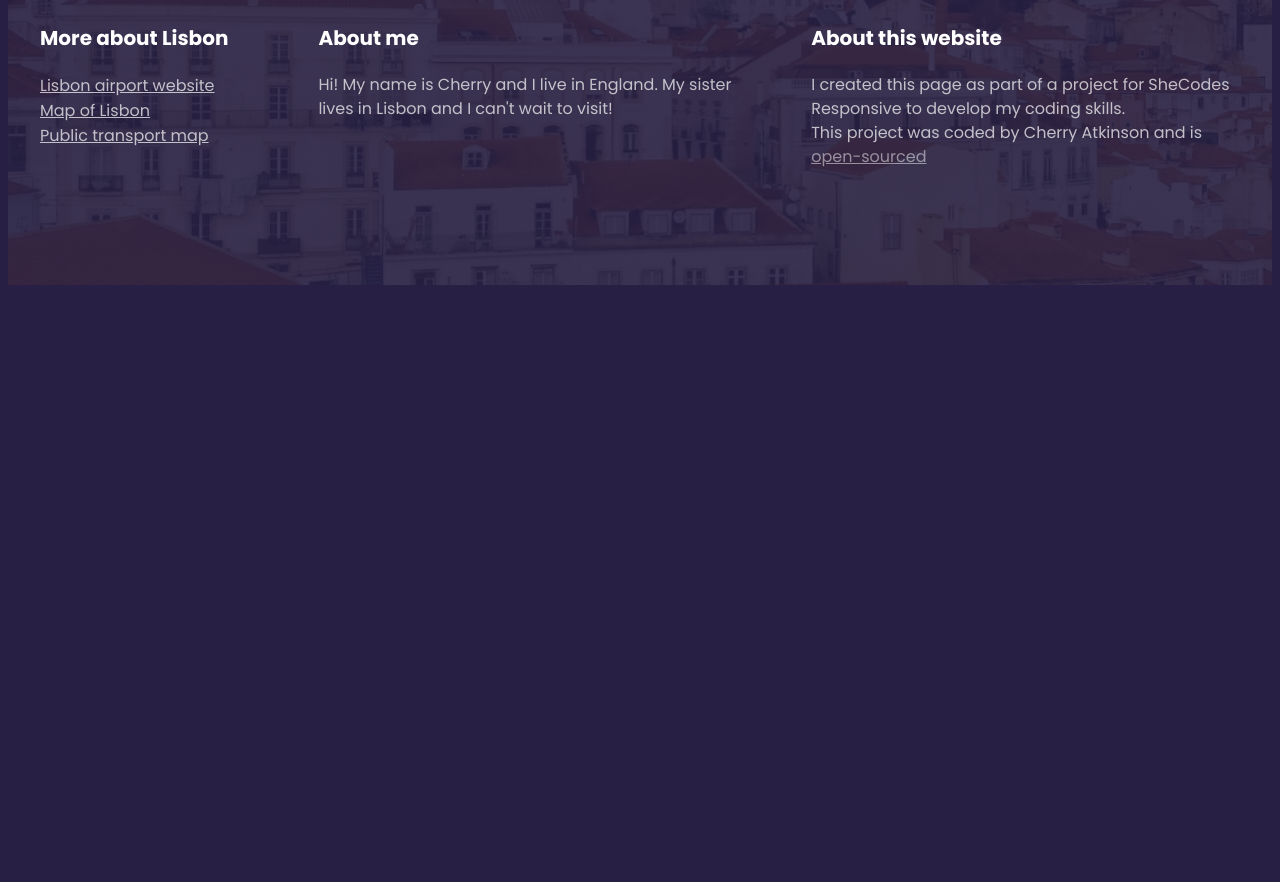
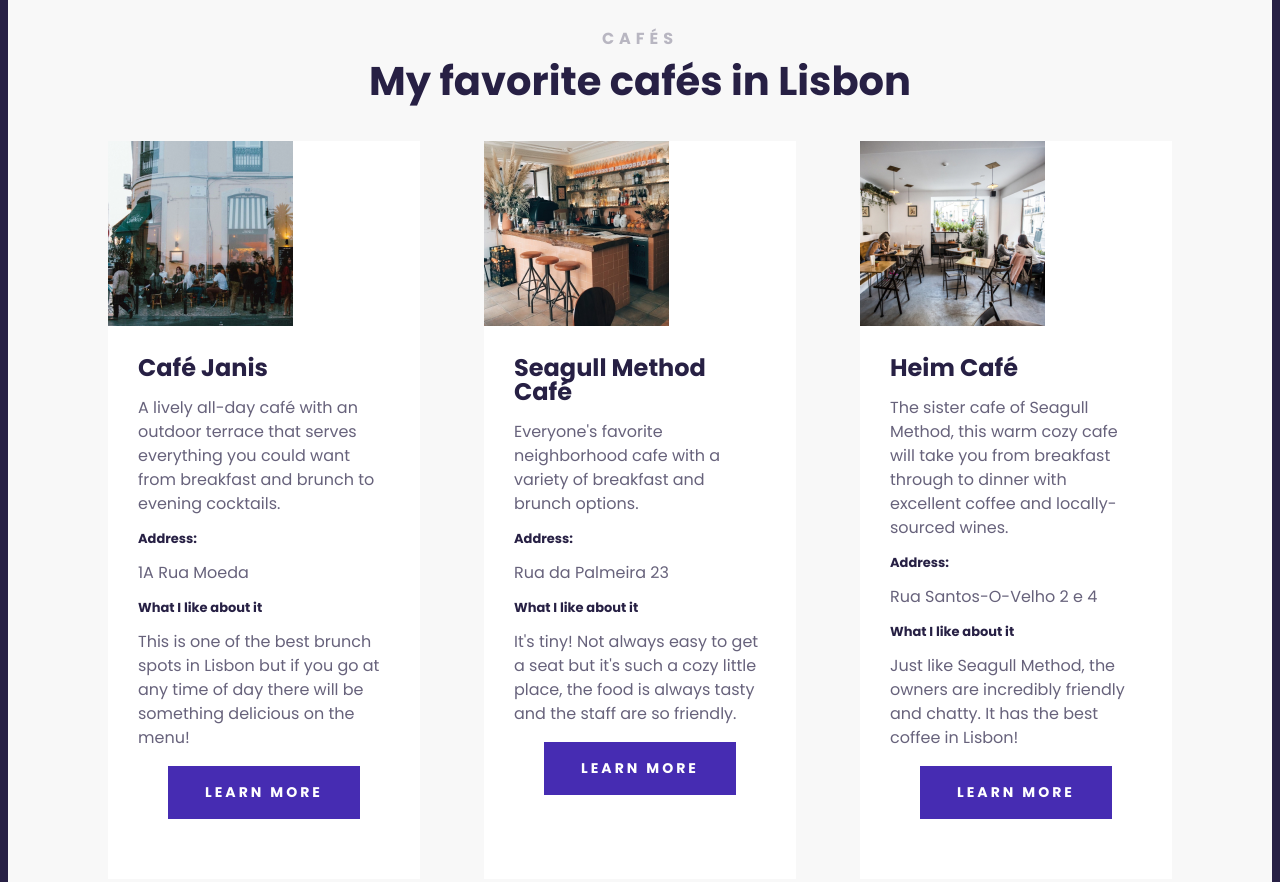
Before and after one commit to Lunamoon36/travel-project, a plain HTML site: page index.html in a window 1280 px wide. Shown: the part 1522-2404 px from the top of the page. Before the commit the page ends 1815 px from the top, so only its background shows below. Drawn offline with Linux system fonts and the light colour scheme.

Commit message:
Added cards to the landing page

```diff
--- a/index.html
+++ b/index.html
@@ -49,6 +49,99 @@
               rooftops, the whitewashed walls and on the horizon, the soft blue
               sea.
             </p>
+          </div>
+        </section>
+
+        <section class="secondary">
+          <h2 class="text-center">CAFÉS</h2>
+          <h3 class="text-center">My favorite cafés in Lisbon</h3>
+
+          <div class="grid grid-3-columns">
+            <div class="card">
+              <div class="card-header">
+                <img src="images/janis.png" alt="" class="img-responsive" />
+              </div>
+              <div class="card-body">
+                <h4>Café Janis</h4>
+                <p>
+                  A lively all-day café with an outdoor terrace that serves
+                  everything you could want from breakfast and brunch to evening
+                  cocktails.
+                </p>
+                <h5>Address:</h5>
+                <p>1A Rua Moeda</p>
+                <h5>What I like about it</h5>
+                <p>
+                  This is one of the best brunch spots in Lisbon but if you go
+                  at any time of day there will be something delicious on the
+                  menu!
+                </p>
+                <div class="card-footer">
+                  <a
+                    href="https://maps.app.goo.gl/MzdLCYrBGpsSnA979"
+                    class="btn"
+                    target="_blank"
+                    >Learn more</a
+                  >
+                </div>
+              </div>
+            </div>
+            <div class="card">
+              <div class="card-header">
+                <img src="images/seagull.png" alt="" class="img-responsive" />
+              </div>
+              <div class="card-body">
+                <h4>Seagull Method Café</h4>
+                <p>
+                  Everyone's favorite neighborhood cafe with a variety of
+                  breakfast and brunch options.
+                </p>
+                <h5>Address:</h5>
+                <p>Rua da Palmeira 23</p>
+                <h5>What I like about it</h5>
+                <p>
+                  It's tiny! Not always easy to get a seat but it's such a cozy
+                  little place, the food is always tasty and the staff are so
+                  friendly.
+                </p>
+                <div class="card-footer">
+                  <a
+                    href="https://maps.app.goo.gl/FGp5csFeJN3dypbDA"
+                    class="btn"
+                    target="_blank"
+                    >Learn more</a
+                  >
+                </div>
+              </div>
+            </div>
+            <div class="card">
+              <div class="card-header">
+                <img src="images/heim.png" alt="" class="img-responsive" />
+              </div>
+              <div class="card-body">
+                <h4>Heim Café</h4>
+                <p>
+                  The sister cafe of Seagull Method, this warm cozy cafe will
+                  take you from breakfast through to dinner with excellent
+                  coffee and locally-sourced wines.
+                </p>
+                <h5>Address:</h5>
+                <p>Rua Santos-O-Velho 2 e 4</p>
+                <h5>What I like about it</h5>
+                <p>
+                  Just like Seagull Method, the owners are incredibly friendly
+                  and chatty. It has the best coffee in Lisbon!
+                </p>
+                <div class="card-footer">
+                  <a
+                    href="https://maps.app.goo.gl/uTzGoqiCNXpWSFA38"
+                    class="btn"
+                    target="_blank"
+                    >Learn more</a
+                  >
+                </div>
+              </div>
+            </div>
           </div>
         </section>
       </main>
--- a/src/styles.css
+++ b/src/styles.css
@@ -9,6 +9,7 @@ body {
 }
 .img-responsive {
   max-width: 100%;
+  display: block;
 }
 .grid {
   display: grid;
@@ -17,13 +18,45 @@ body {
 .grid-2-columns {
   grid-template-columns: 1fr 1fr;
 }
+.grid-3-columns {
+  grid-template-columns: 1fr 1fr 1fr;
+}
 .grid-3-columns-first-narrow {
   grid-template-columns: 1fr 2fr 2fr;
 }
+.text-center {
+  text-align: center;
+}
+.card {
+  background: white;
+  margin: 30px 0;
+}
+.card-body {
+  padding: 30px;
+}
+.card-footer {
+  padding: 0 30px 30px;
+}
+.btn {
+  display: block;
+  color: white;
+  font-weight: 700;
+  font-size: 14px;
+  line-height: 21px;
+  text-align: center;
+  letter-spacing: 3px;
+  text-transform: uppercase;
+  padding: 16px;
+  background-color: #462cb2;
+  text-decoration: none;
+}
 section {
-  max-width: 1200px;
+  max-width: 100%;
   margin: 0 auto;
-  padding: 100px 0;
+  padding: 100px;
+}
+section.secondary {
+  background: #f8f8f8;
 }
 header {
   background-image: linear-gradient(rgba(0, 0, 0, 0.6), rgba(0, 0, 0, 0.6)),
@@ -85,6 +118,20 @@ main h3 {
   font-weight: 700;
   font-size: 40px;
   line-height: 1.5;
+  color: #272044;
+  margin: 0;
+}
+main h4 {
+  font-weight: 700;
+  font-size: 24px;
+  line-height: 1;
+  color: #272044;
+  margin: 0;
+}
+main h5 {
+  font-weight: 700;
+  font-size: 13px;
+  line-height: 1;
   color: #272044;
   margin: 0;
 }
```
Also changed, not shown: images/heim.png (added), images/janis.png (added), images/seagull.png (added).
